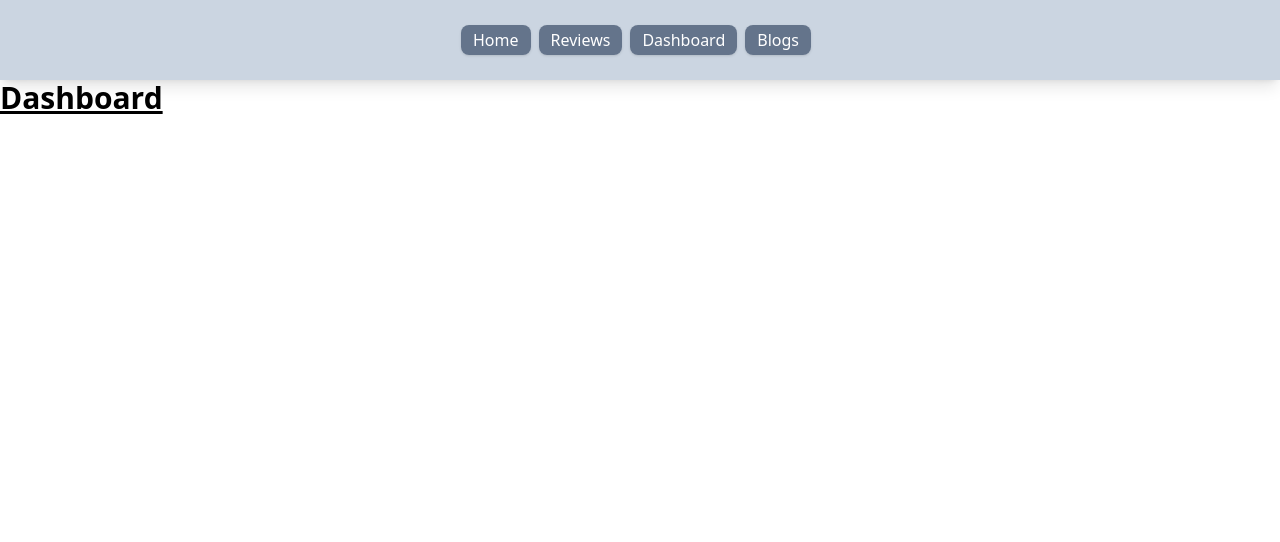
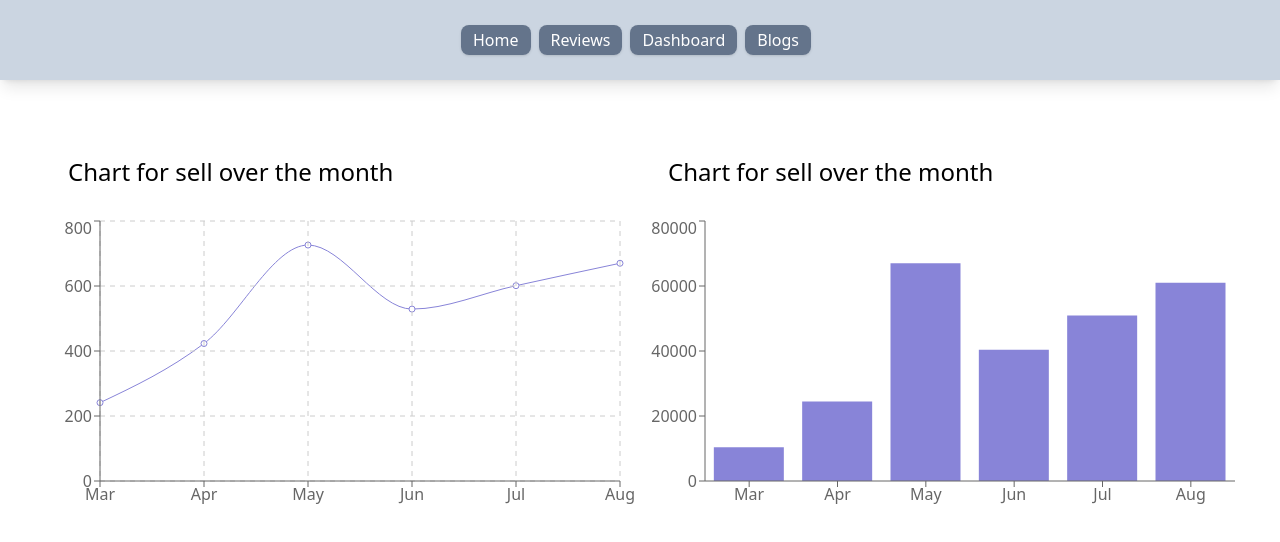
Before and after one commit to 7rahib/product-analysis-website-7rahib, a React (Create React App) app: page /dashboard in a window 1280 px wide. Shown: the top 542 px of the page. Built offline with nearby package versions, Linux system fonts and the light colour scheme.

Commit message:
charts added

```diff
--- a/package.json
+++ b/package.json
@@ -10,6 +10,7 @@
     "react-dom": "^18.0.0",
     "react-router-dom": "^6.3.0",
     "react-scripts": "5.0.0",
+    "recharts": "^2.1.9",
     "web-vitals": "^2.1.4"
   },
   "scripts": {
--- a/src/components/DashBoard/DashBoard.js
+++ b/src/components/DashBoard/DashBoard.js
@@ -1,9 +1,74 @@
 import React from 'react';
+import { Bar, BarChart, CartesianGrid, Line, LineChart, Tooltip, XAxis, YAxis } from 'recharts';
 
 const DashBoard = () => {
+    const data = [
+        {
+            "month": "Mar",
+            "investment": 100000,
+            "sell": 241,
+            "revenue": 10401
+        },
+        {
+            "month": "Apr",
+            "investment": 200000,
+            "sell": 423,
+            "revenue": 24500
+        },
+        {
+            "month": "May",
+            "investment": 500000,
+            "sell": 726,
+            "revenue": 67010
+        },
+        {
+            "month": "Jun",
+            "investment": 500000,
+            "sell": 529,
+            "revenue": 40405
+        },
+        {
+            "month": "Jul",
+            "investment": 600000,
+            "sell": 601,
+            "revenue": 50900
+        },
+        {
+            "month": "Aug",
+            "investment": 700000,
+            "sell": 670,
+            "revenue": 61000
+        }
+    ]
     return (
-        <div>
-            <h1 className='text-3xl font-bold underline'>Dashboard</h1>
+        <div className='flex justify-center items-center m-12'>
+            <div>
+                <div>
+                    <h1 className='text-2xl m-7'>Chart for sell over the month</h1>
+                </div>
+                <div>
+                    <LineChart width={600} height={300} data={data} margin={{ top: 5, right: 20, bottom: 5, left: 0 }}>
+                        <Line type="monotone" dataKey="sell" stroke="#8884d8" />
+                        <CartesianGrid stroke="#ccc" strokeDasharray="5 5" />
+                        <XAxis dataKey="month" />
+                        <YAxis />
+                        <Tooltip />
+                    </LineChart>
+                </div>
+            </div>
+            <div>
+                <div>
+                    <h1 className='text-2xl m-7'>Chart for sell over the month</h1>
+                </div>
+                <div>
+                    <BarChart width={600} height={300} data={data}>
+                        <Bar dataKey="revenue" fill="#8884d8" />
+                        <XAxis dataKey="month" />
+                        <YAxis />
+                        <Tooltip />
+                    </BarChart>
+                </div>
+            </div>
         </div>
     );
 };
```
Also changed, not shown: 1 other file (tests, documents, lock files or other folders).
